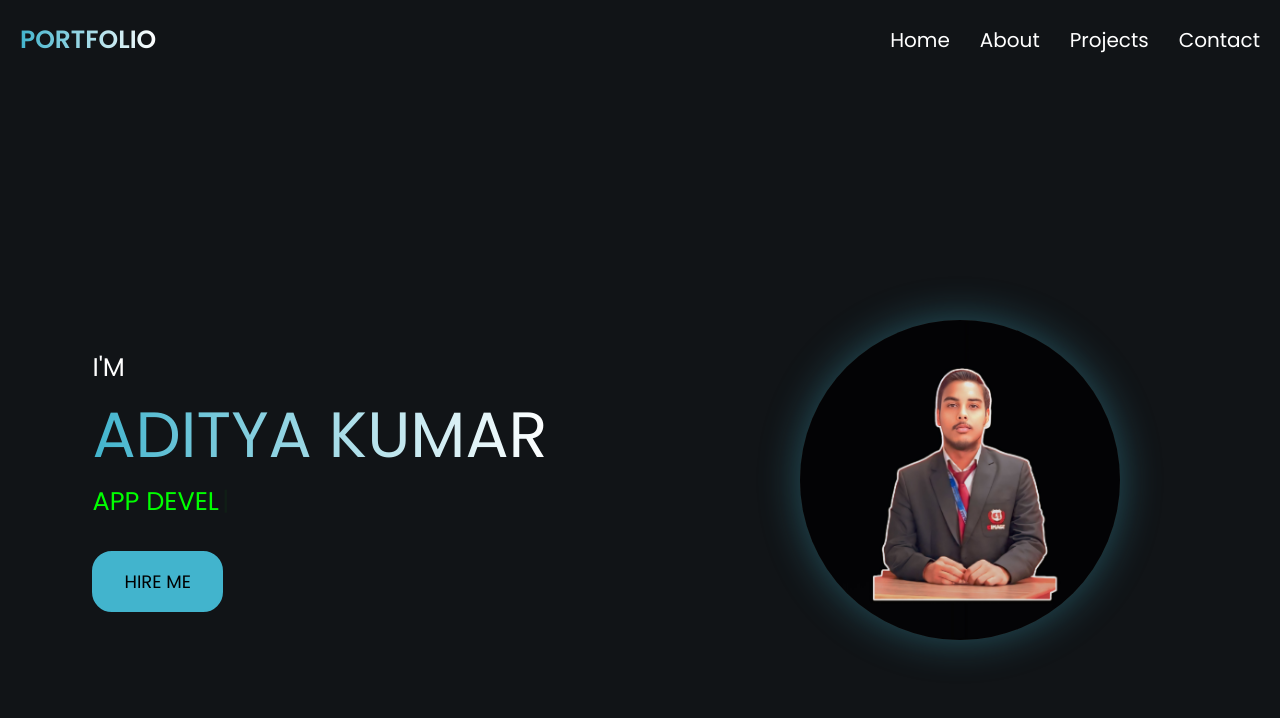
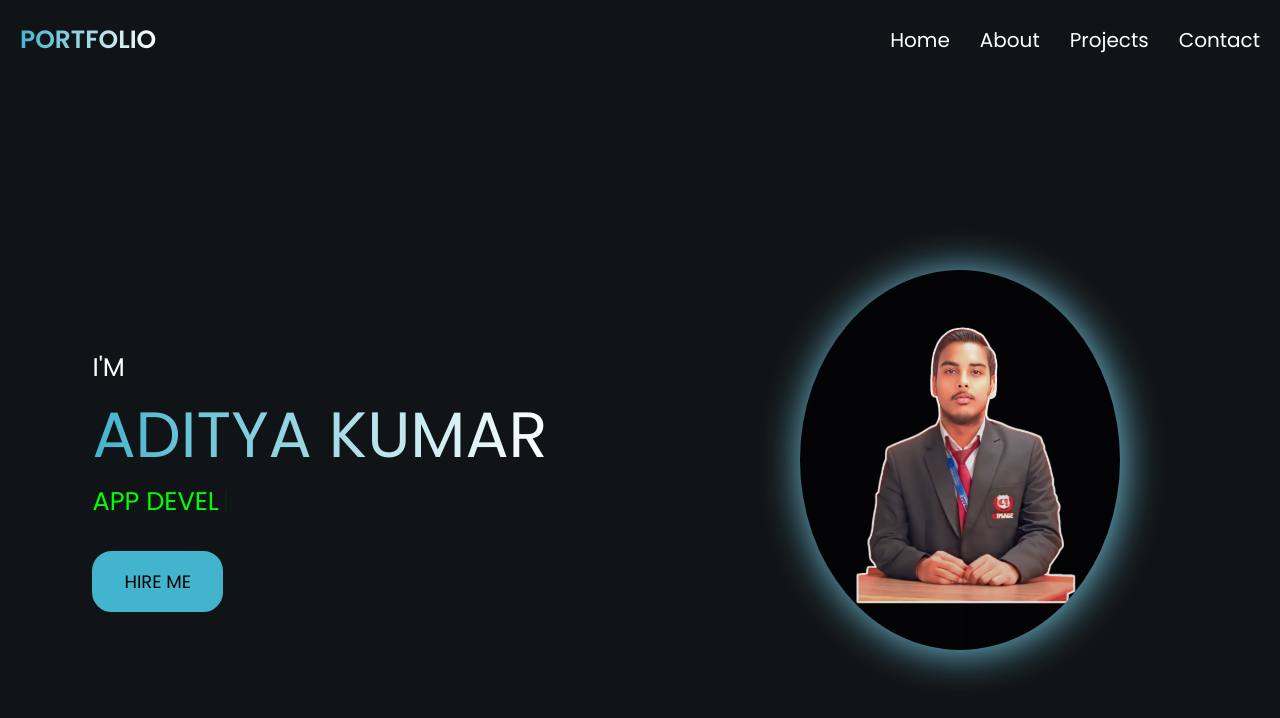
Before and after one commit to Aditya705070/1.AnimatedPortfolio, a React (Vite) app: page / in a window 1280 px wide. Shown: the top 718 px of the page. Built offline with nearby package versions, Linux system fonts and the light colour scheme.

Commit message:
Update Home.css

```diff
--- a/src/components/Home/Home.css
+++ b/src/components/Home/Home.css
@@ -14,26 +14,22 @@ overflow: hidden;
   align-items: center;
   color:white;
 }
-.righthome {
-  background: rgba(30,30,30,0.8);
-  border-radius: 50%;
-  width: 320px;
-  height: 320px;
+.righthome{
+  width: 50%;
+  height: 95vh;
   display: flex;
   justify-content: center;
   align-items: center;
-  box-shadow: 0 0 40px rgba(66,180,205,0.4);
-  margin: auto;
-  overflow: hidden;            /* Ensures nothing overflows the circle */
+  filter:drop-shadow(2px 2px 20px rgba(116,201,225));
 }
 
-.righthome img {
-  width: 100%;                 /* Fill the container */
-  height: 100%;                /* Same as container height */
-  border-radius: 50%;
-  object-fit: cover;           /* Fit perfectly inside the circle */
-  display: block;
+.righthome img{
+  width: 50%;
+  height: 50%;         /* Add this line for equal width and height */
+  border-radius: 50%;  /* Add this line to make the image circular */
+  object-fit: cover;   /* Add this to ensure the image fills the circle properly */
 }
+
 
 
 .homedetails{
```
